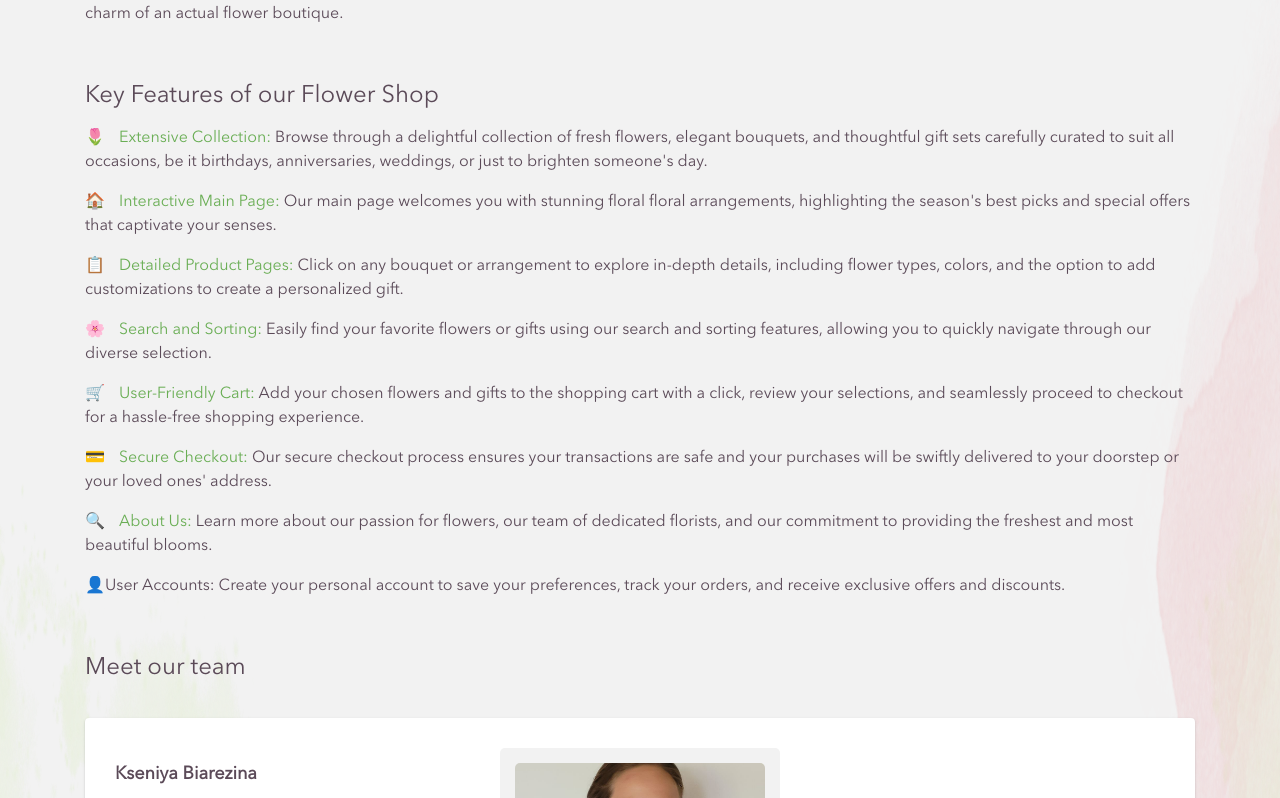
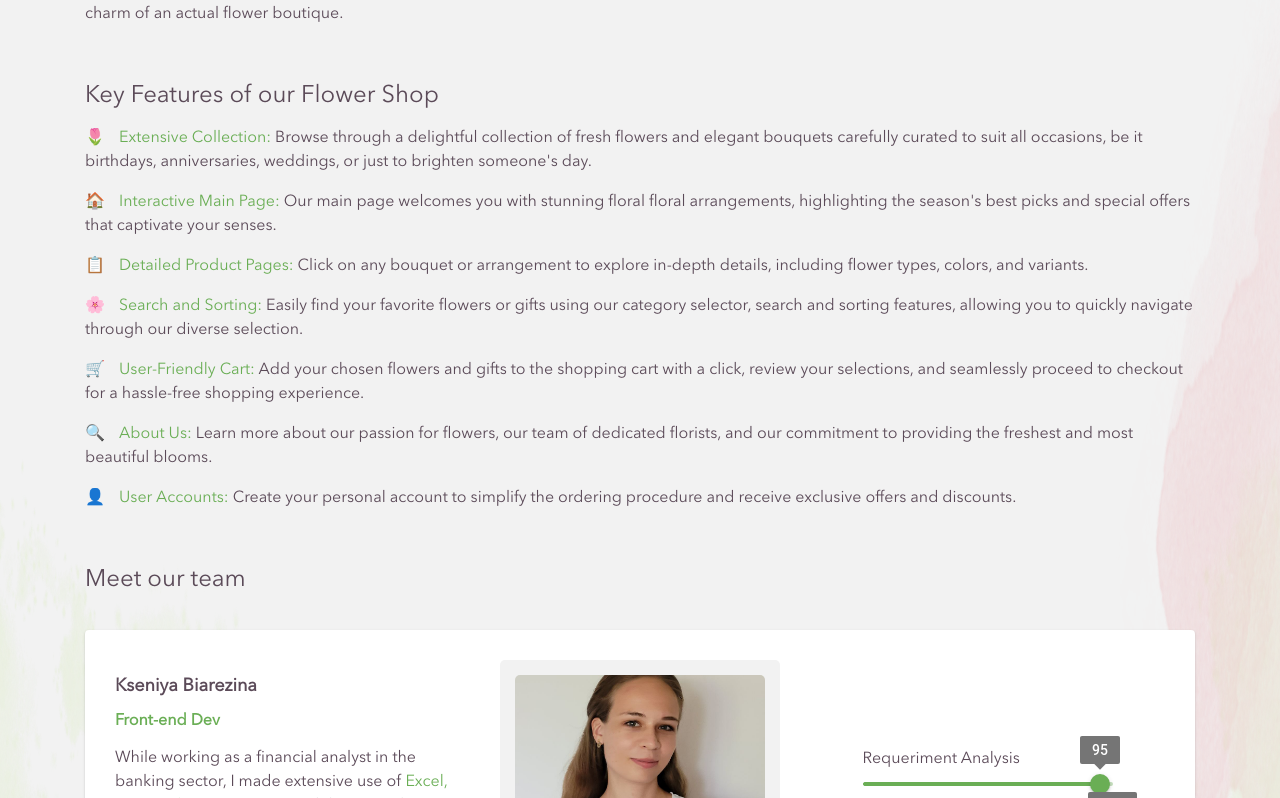
Before and after one commit to vstezhko/flowers-store, a Next.js app: page /about in a window 1280 px wide. Shown: the part 534-1332 px from the top of the page. Built offline with nearby package versions, Linux system fonts and the light colour scheme; no server answers.

Commit message:
FS-159 feat: update project description with actual info

```diff
--- a/app/(main)/about/page.tsx
+++ b/app/(main)/about/page.tsx
@@ -110,8 +110,8 @@ const About = () => {
           <h3>Key Features of our Flower Shop</h3>
           <p>
             🌷 <span className='highlight indent'>Extensive Collection:</span> Browse through a delightful collection of
-            fresh flowers, elegant bouquets, and thoughtful gift sets carefully curated to suit all occasions, be it
-            birthdays, anniversaries, weddings, or just to brighten someone&apos;s day.
+            fresh flowers and elegant bouquets carefully curated to suit all occasions, be it birthdays, anniversaries,
+            weddings, or just to brighten someone&apos;s day.
           </p>
           <p>
             🏠 <span className='highlight indent'>Interactive Main Page:</span> Our main page welcomes you with stunning
@@ -120,12 +120,12 @@ const About = () => {
           </p>
           <p>
             📋 <span className='highlight indent'>Detailed Product Pages:</span> Click on any bouquet or arrangement to
-            explore in-depth details, including flower types, colors, and the option to add customizations to create a
-            personalized gift.
+            explore in-depth details, including flower types, colors, and variants.
           </p>
           <p>
             🌸 <span className='highlight indent'>Search and Sorting:</span> Easily find your favorite flowers or gifts
-            using our search and sorting features, allowing you to quickly navigate through our diverse selection.
+            using our category selector, search and sorting features, allowing you to quickly navigate through our
+            diverse selection.
           </p>
           <p>
             🛒 <span className='highlight indent'>User-Friendly Cart:</span> Add your chosen flowers and gifts to the
@@ -133,17 +133,12 @@ const About = () => {
             shopping experience.
           </p>
           <p>
-            💳 <span className='highlight indent'>Secure Checkout:</span> Our secure checkout process ensures your
-            transactions are safe and your purchases will be swiftly delivered to your doorstep or your loved ones&apos;
-            address.
-          </p>
-          <p>
             🔍 <span className='highlight indent'>About Us:</span> Learn more about our passion for flowers, our team of
             dedicated florists, and our commitment to providing the freshest and most beautiful blooms.
           </p>
           <p>
-            👤<span>User Accounts:</span> Create your personal account to save your preferences, track your orders, and
-            receive exclusive offers and discounts.
+            👤 <span className='highlight indent'>User Accounts:</span> Create your personal account to simplify the
+            ordering procedure and receive exclusive offers and discounts.
           </p>
         </div>
         <div className='about__item'>
```
Also changed, not shown: 1 other file (tests, documents, lock files or other folders).
